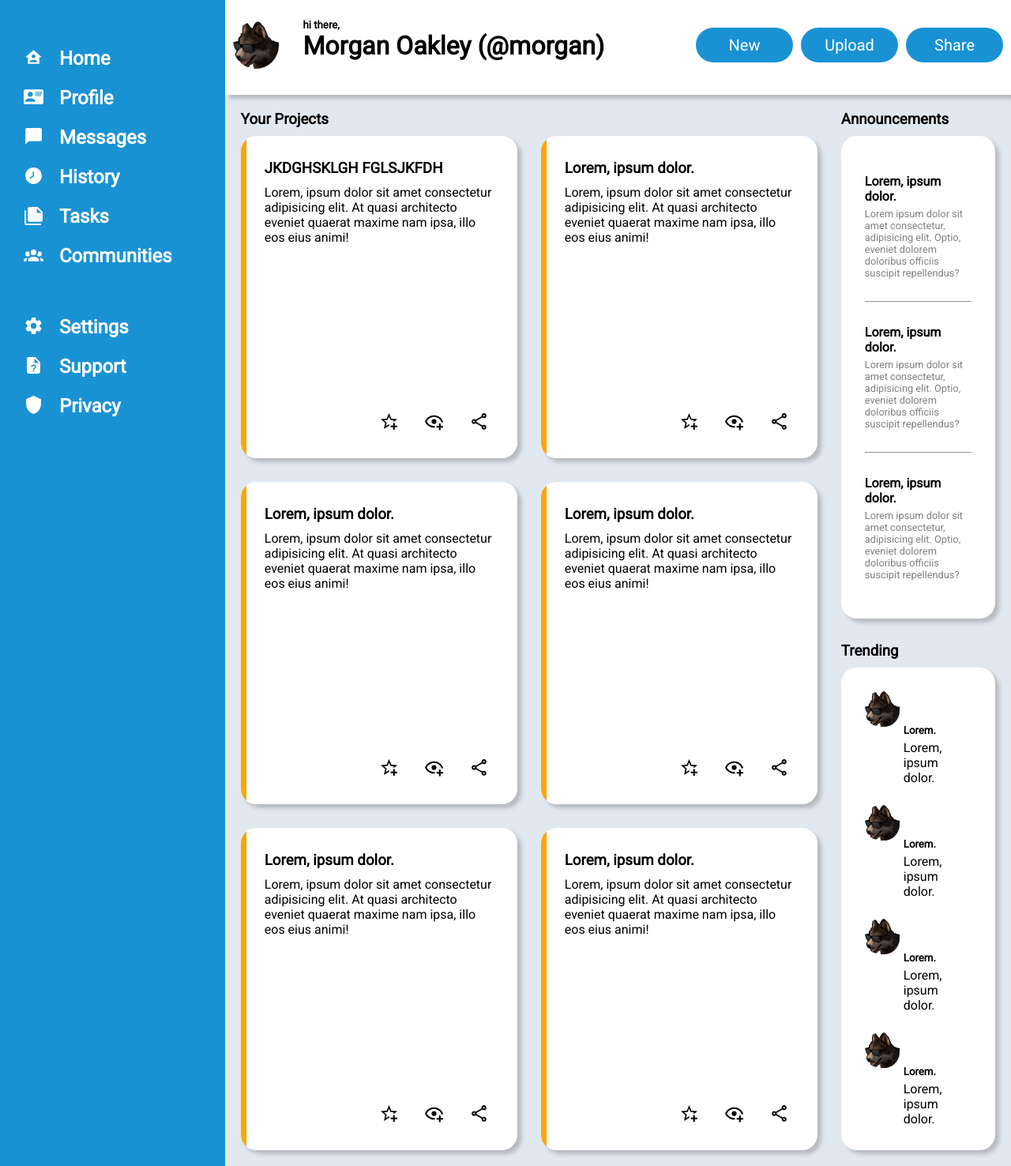
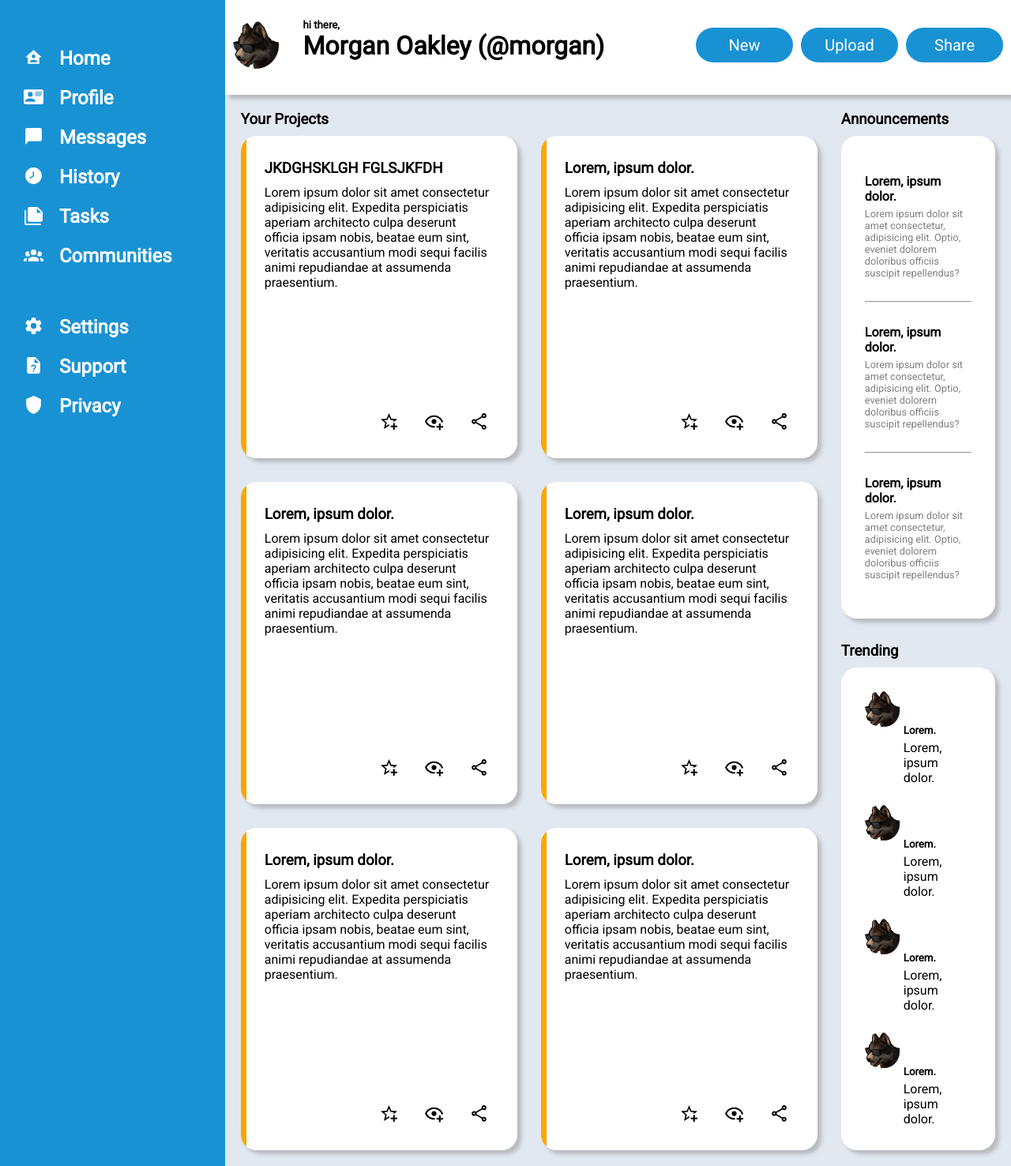
Before and after one commit to AmbiAngel/admin-dashboard-project, a website built with webpack: page dist/index.html in a window 1280 px wide. Shown: the part 80-1556 px from the top of the page at 79% size. Built offline with nearby package versions, Linux system fonts and the light colour scheme.

Commit message:
add more lorem ipsum to fill containers

```diff
--- a/dist/index.html
+++ b/dist/index.html
@@ -85,9 +85,7 @@
             <div class="card">
               <h3>JKDGHSKLGH FGLSJKFDH</h3>
               <p>
-                Lorem, ipsum dolor sit amet consectetur adipisicing elit. At
-                quasi architecto eveniet quaerat maxime nam ipsa, illo eos eius
-                animi!
+Lorem ipsum dolor sit amet consectetur adipisicing elit. Expedita perspiciatis aperiam architecto culpa deserunt officia ipsam nobis, beatae eum sint, veritatis accusantium modi sequi facilis animi repudiandae at assumenda praesentium.
               </p>
               <div class="card-btnContainer">
 
@@ -96,9 +94,7 @@
             <div class="card">
               <h3>Lorem, ipsum dolor.</h3>
               <p>
-                Lorem, ipsum dolor sit amet consectetur adipisicing elit. At
-                quasi architecto eveniet quaerat maxime nam ipsa, illo eos eius
-                animi!
+Lorem ipsum dolor sit amet consectetur adipisicing elit. Expedita perspiciatis aperiam architecto culpa deserunt officia ipsam nobis, beatae eum sint, veritatis accusantium modi sequi facilis animi repudiandae at assumenda praesentium.
               </p>
               <div class="card-btnContainer">
 
@@ -107,9 +103,7 @@
             <div class="card">
               <h3>Lorem, ipsum dolor.</h3>
               <p>
-                Lorem, ipsum dolor sit amet consectetur adipisicing elit. At
-                quasi architecto eveniet quaerat maxime nam ipsa, illo eos eius
-                animi!
+Lorem ipsum dolor sit amet consectetur adipisicing elit. Expedita perspiciatis aperiam architecto culpa deserunt officia ipsam nobis, beatae eum sint, veritatis accusantium modi sequi facilis animi repudiandae at assumenda praesentium.
               </p>
               <div class="card-btnContainer">
 
@@ -118,9 +112,7 @@
             <div class="card">
               <h3>Lorem, ipsum dolor.</h3>
               <p>
-                Lorem, ipsum dolor sit amet consectetur adipisicing elit. At
-                quasi architecto eveniet quaerat maxime nam ipsa, illo eos eius
-                animi!
+Lorem ipsum dolor sit amet consectetur adipisicing elit. Expedita perspiciatis aperiam architecto culpa deserunt officia ipsam nobis, beatae eum sint, veritatis accusantium modi sequi facilis animi repudiandae at assumenda praesentium.
               </p>
               <div class="card-btnContainer">
 
@@ -129,9 +121,7 @@
             <div class="card">
               <h3>Lorem, ipsum dolor.</h3>
               <p>
-                Lorem, ipsum dolor sit amet consectetur adipisicing elit. At
-                quasi architecto eveniet quaerat maxime nam ipsa, illo eos eius
-                animi!
+Lorem ipsum dolor sit amet consectetur adipisicing elit. Expedita perspiciatis aperiam architecto culpa deserunt officia ipsam nobis, beatae eum sint, veritatis accusantium modi sequi facilis animi repudiandae at assumenda praesentium.
               </p>
               <div class="card-btnContainer">
 
@@ -140,9 +130,7 @@
             <div class="card">
               <h3>Lorem, ipsum dolor.</h3>
               <p>
-                Lorem, ipsum dolor sit amet consectetur adipisicing elit. At
-                quasi architecto eveniet quaerat maxime nam ipsa, illo eos eius
-                animi!
+Lorem ipsum dolor sit amet consectetur adipisicing elit. Expedita perspiciatis aperiam architecto culpa deserunt officia ipsam nobis, beatae eum sint, veritatis accusantium modi sequi facilis animi repudiandae at assumenda praesentium.
               </p>
               <div class="card-btnContainer">
 
```
